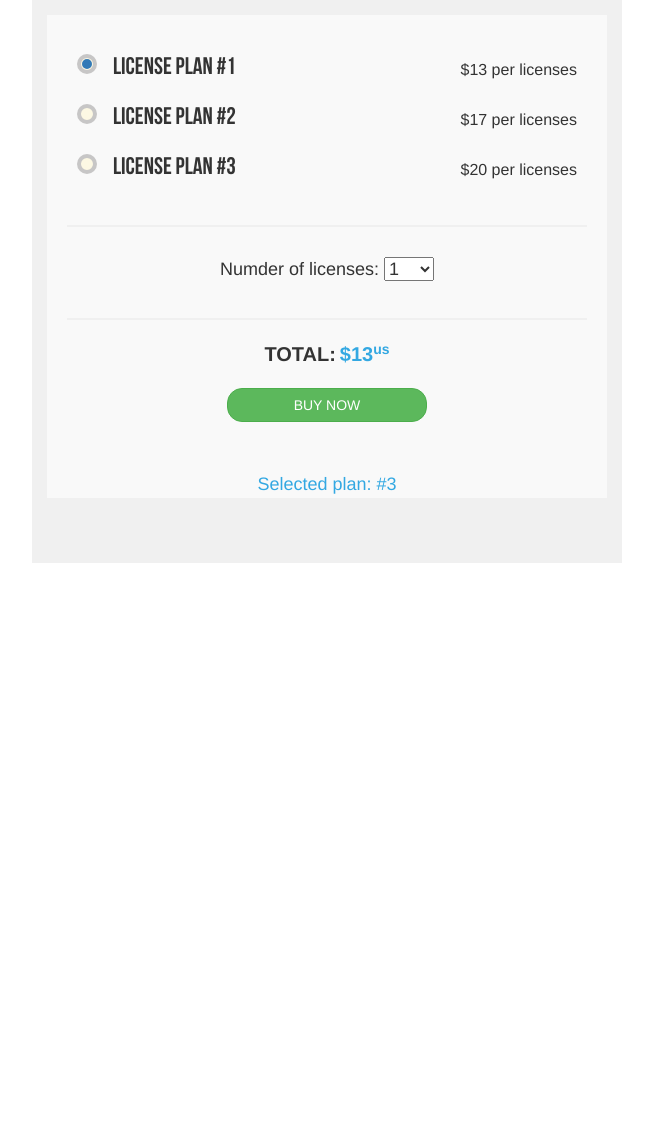
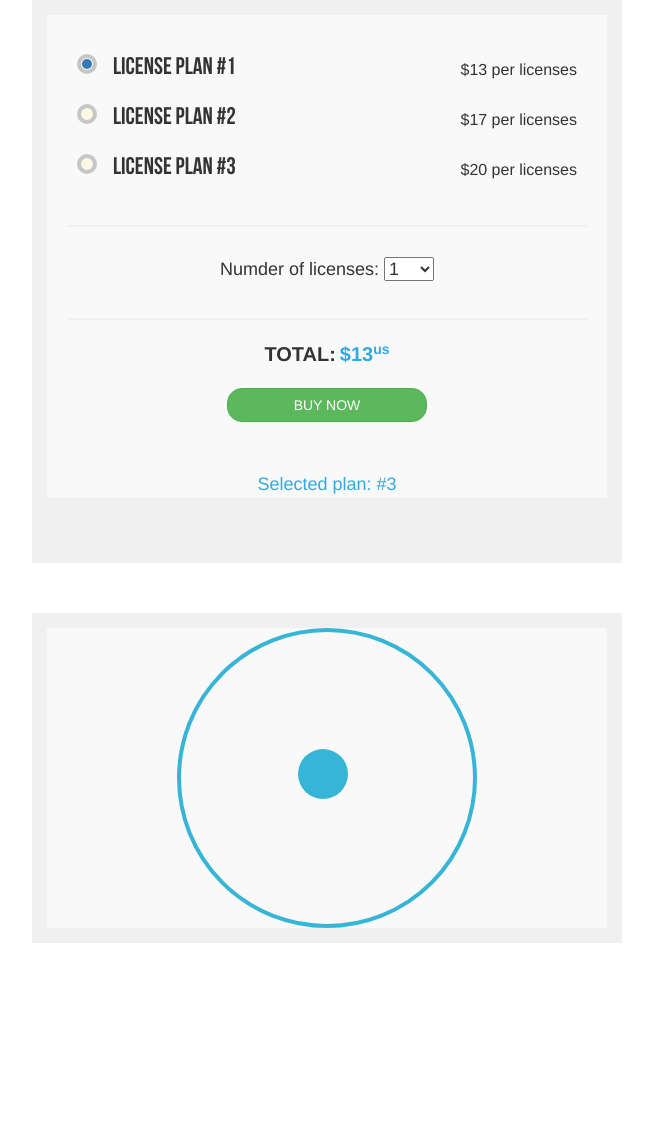
Before and after one commit to AlexeyZAA/TestJSDaminion, a plain HTML site: page index.html in a window 1280 px wide. Shown: the whole page, without its empty margins (23-676 px from the left). Before the commit the page ends 800 px from the top, so only its background shows below. Drawn offline with nearby package versions, Linux system fonts and the light colour scheme.

Commit message:
Круг убегает внутри другого круга, пока забегает на окружность

```diff
--- a/css/css.css
+++ b/css/css.css
@@ -173,3 +173,36 @@ button, input, select, textarea {
 .inputrad:checked ~ .mark:before {
   display: block;
 }
+
+/* Для второго задания */
+.marg{
+    margin-top: 50px;
+}
+.circleout{
+  width: 300px;
+  height: 300px;
+  border: 4px solid #37b5d7;
+  border-radius: 50%;
+  position: relative;
+  margin: 0 auto;
+}
+.circlein{
+    width: 50px;
+    height: 50px;
+    background-color: #37b5d7;
+    border-radius: 50%;
+    position: absolute;
+}
+
+.divcontaner2{
+    padding: 15px;
+    width: 590px;
+    background-color: #f0f0f0;
+    margin-bottom: 200px;
+}
+
+.divchild2{
+    width: 100%;
+    height: 100%;
+    background-color: #f9f9f9;
+}
--- a/index.html
+++ b/index.html
@@ -72,6 +72,19 @@
             </div>
         </div>
     </div>
+    <div class="container marg">
+            <div class="row align-items-center">
+                <div col-md-4 col-lg-4>
+                    <div class="divcontaner2">
+                        <div class="divchild2">
+                            <div class="circleout" id="circleout">
+                                    <div class="circlein" style="top:40%; left:40%" id="circlein"></div>
+                            </div>
+                        </div>
+                    </div>
+                </div>
+            </div>
+    </div>
     <script src='https://ajax.googleapis.com/ajax/libs/jquery/3.2.1/jquery.min.js'></script>
     <script src="js/script.js"></script>
 </body>
--- a/js/script.js
+++ b/js/script.js
@@ -1,5 +1,8 @@
 var licenses;
 $(document).ready(function () {
+    /*
+    *   Для первого задания
+    * */
     $.ajax({
         url: "lic.json",
         type: "POST",
@@ -34,11 +37,65 @@ $(document).ready(function () {
         selAdd(countlic);
         let total = sumLic(1, parseInt(licenses[$(this).val()].licsum));
         $('#total').html('$' + total);
-        $('#licplan').html('#' + (parseInt($(this).val())+1));
+        $('#licplan').html('#' + (parseInt($(this).val()) + 1));
     });
 
+    //для второго задания
+
+    let outWH = parseInt($('#circleout').height()); //ширина, ни у она же высота внешнего круга
+    let radius = outWH / 2; //радиус внешнего
+    outCoordTop = $('#circleout').offset().top; //верхняя координата внешнего блока
+    outCoordLeft = $('#circleout').offset().left; //левая коорд внешнего
+    //постоянная точка центра внешней окружности
+    var center = {
+        x: parseInt(radius),
+        y: parseInt(radius)
+    }
+    function moveIn(p1, p2) {
+        let x = p1.x - p2.x;
+        let y = p1.y - p2.y;
+        return Math.sqrt(x * x + y * y);
+    }
+    //постоянная ширина и высота внутреннего
+    var inWidth = parseInt($('#circlein').width());
+    var inHeight = parseInt($('#circlein').height());
+
+
+
+    //работаем с событием мыши, для маленького круга
+    $('#circleout').mousemove(function (e) {
+        //проверяем курсор над кружком или нет
+        if ($('#circlein').is(e.target)) {
+            //получаем сентр внутренней
+
+            let x = e.pageX - outCoordLeft - inWidth / 2;
+            let y = e.pageY - outCoordTop - inHeight / 2;
+            let innerCenter = {
+                x: x + inWidth / 2,
+                y: y + inHeight / 2
+            }
+
+            let d = moveIn(center, innerCenter)
+            if (d > radius - inWidth / 2) {
+                $('#circlein').css('top', outWH / 2).css('left', outWH / 2);
+            } else {
+                $('#circlein').css('top', getRandomInt(0, outWH - 25)).css('left', getRandomInt(0, outWH - 25));
+            }
+        }
+
+
+    });
+    //работаем с событием мыши, для большого круга чтоб возвращать шарик на место в случае если за пределы убежит
+    $('#circleout').mousemove(function (e) {
+
+    });
 });
 
+//для рандомных координат
+function getRandomInt(min, max) {
+    return Math.floor(Math.random() * (max - min + 1)) + min;
+}
+//добавляем в селект количество лицензий
 function selAdd(counts) {
     for (let i = 0; i < counts; i++) {
         $('#numlic').append($('<option value=' + (i + 1) + '>' + (i + 1) + '</option>'));
```
Also changed, not shown: 1 other file.
